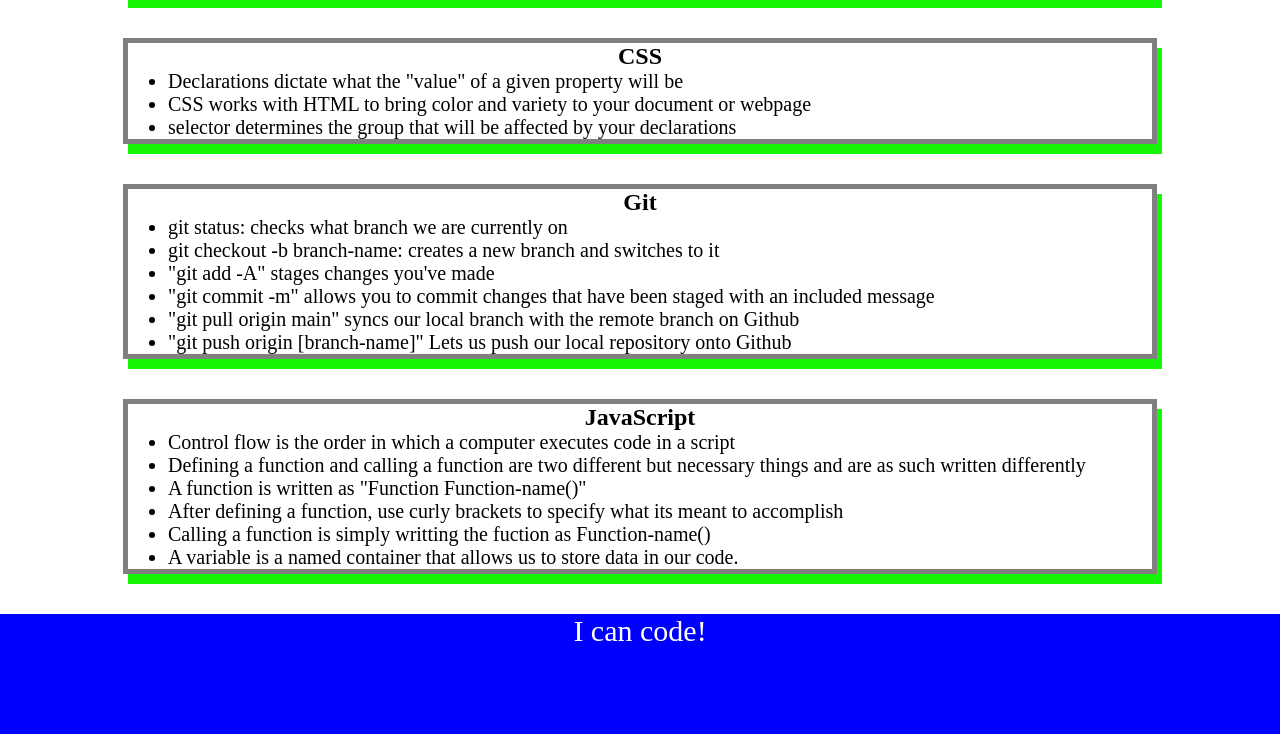
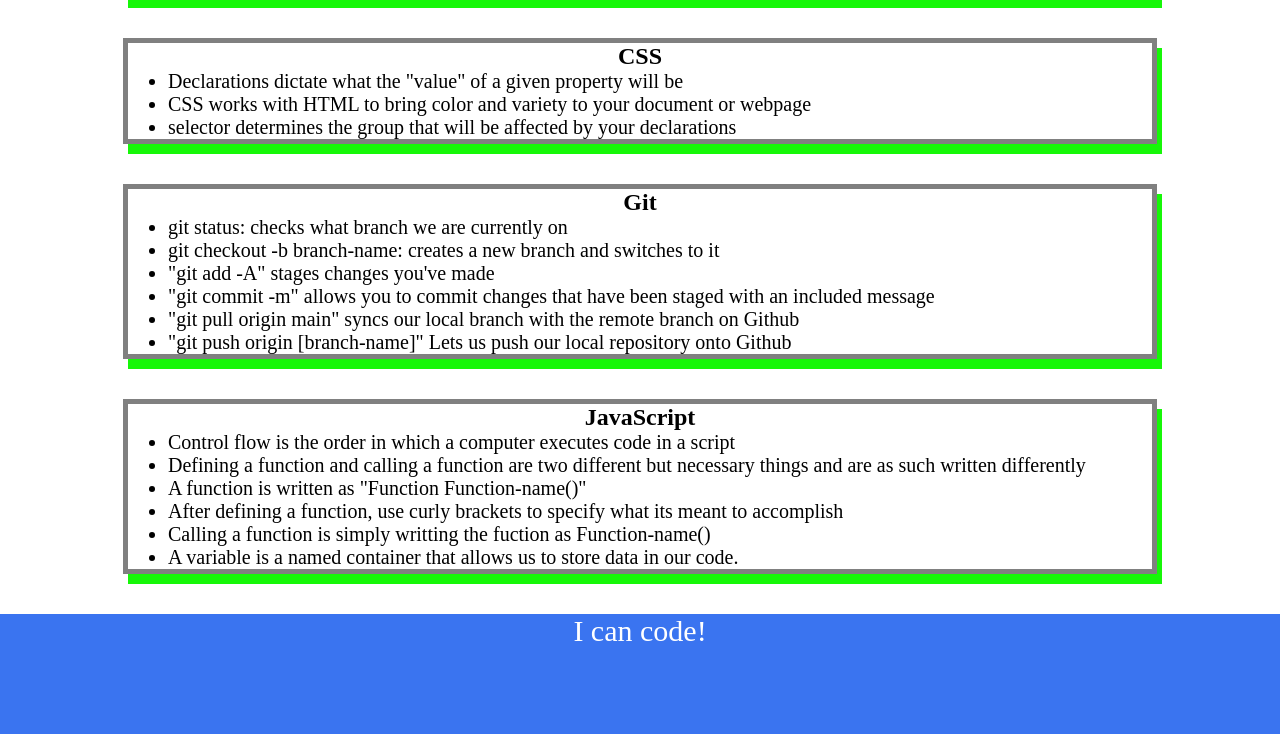
Before and after one commit to AndrewPGibbs/prework-study-guide, a plain HTML site: page index.html in a window 1280 px wide. Shown: the part 314-1048 px from the top of the page. Drawn offline with Linux system fonts and the light colour scheme.

Commit message:
Update style.css

```diff
--- a/assets/style.css
+++ b/assets/style.css
@@ -8,7 +8,7 @@ header,
 footer {
     width: 100%;
     height: 120px;
-    background-color: blue;
+    background-color: #3A74F0;
     color: white;
 }
 
```
